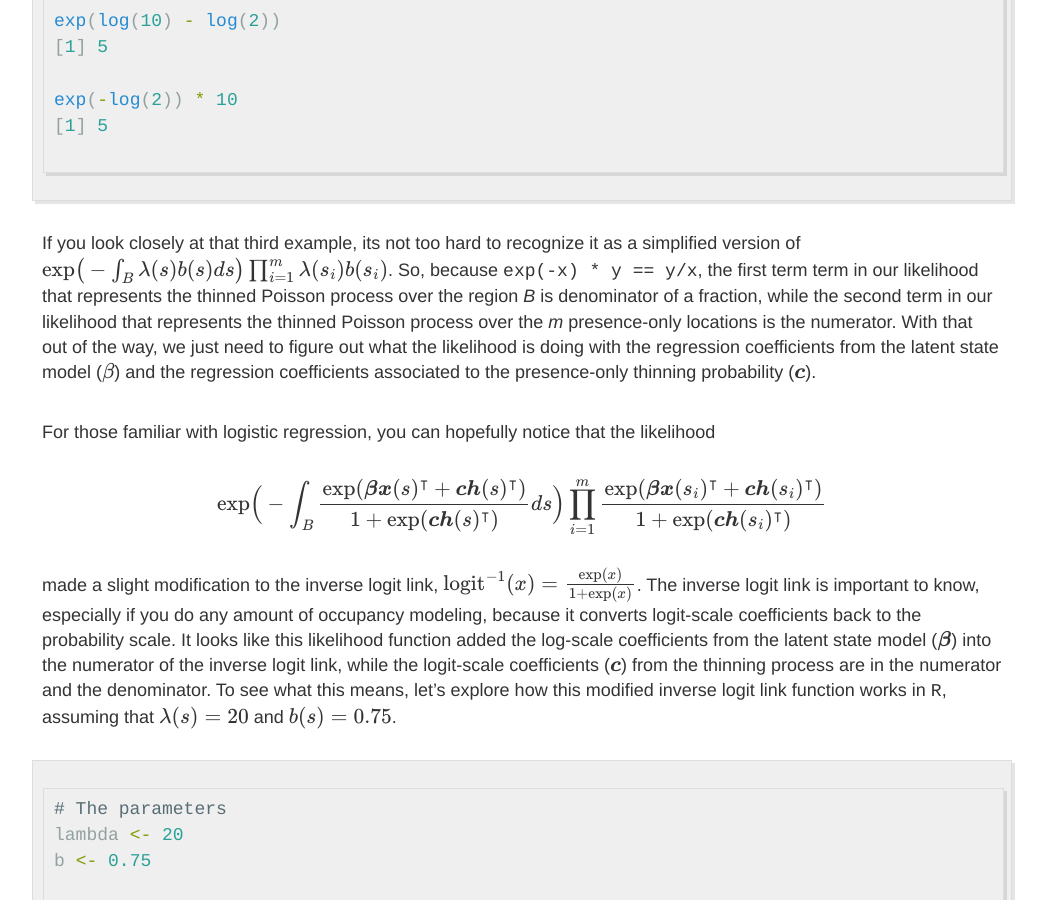
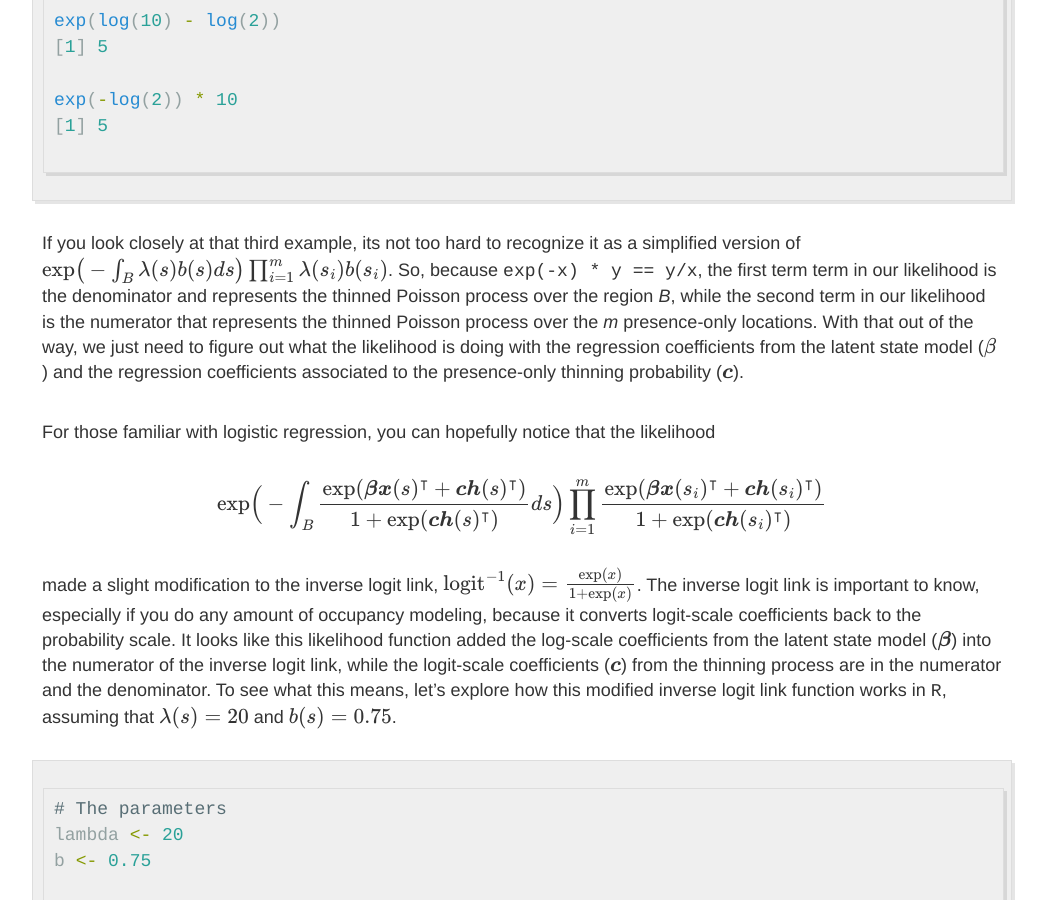
Before and after one commit to mfidino/mfidino.github.io, a Jekyll site: the page built from blog/_posts/2021-8-25-bayesian_integrated_model.md, in a window 1280 px wide and 900 px high, scrolled down 4649 px. Shown: the whole window, without its empty margins (118-1164 px from the left). Built offline with Jekyll 4.4.1, drawn with Linux system fonts in a browser that asks for light colours; formulas are drawn with MathJax 3.

Commit message:
Update 2021-8-25-bayesian_integrated_model.md

````diff
--- a/blog/_posts/2021-8-25-bayesian_integrated_model.md
+++ b/blog/_posts/2021-8-25-bayesian_integrated_model.md
@@ -113,7 +113,7 @@ exp(-log(2)) * 10
 
 ```
 
-If you look closely at that third example, its not too hard to recognize it as a simplified version of <span>$$\text{exp} \big(- \int_B\lambda(s)b(s)ds \big) \prod_{i=1}^m\lambda(s_i)b(s_i)$$</span>. So, because `exp(-x) * y == y/x`, the first term term in our likelihood that represents the thinned Poisson process over the region *B* is denominator of a fraction, while the second term in our likelihood that represents the thinned Poisson process over the *m* presence-only locations is the numerator. With that out of the way, we just need to figure out what the likelihood is doing with the regression coefficients from the latent state model (<span>$$\beta$$</span>) and the regression coefficients associated to the presence-only thinning probability (<span>$$\boldsymbol{c}$$</span>).
+If you look closely at that third example, its not too hard to recognize it as a simplified version of <span>$$\text{exp} \big(- \int_B\lambda(s)b(s)ds \big) \prod_{i=1}^m\lambda(s_i)b(s_i)$$</span>. So, because `exp(-x) * y == y/x`, the first term term in our likelihood is the denominator and represents the thinned Poisson process over the region *B*, while the second term in our likelihood is the numerator that represents the thinned Poisson process over the *m* presence-only locations. With that out of the way, we just need to figure out what the likelihood is doing with the regression coefficients from the latent state model (<span>$$\beta$$</span>) and the regression coefficients associated to the presence-only thinning probability (<span>$$\boldsymbol{c}$$</span>).
 
 For those familiar with logistic regression, you can hopefully notice that the likelihood
 
````
